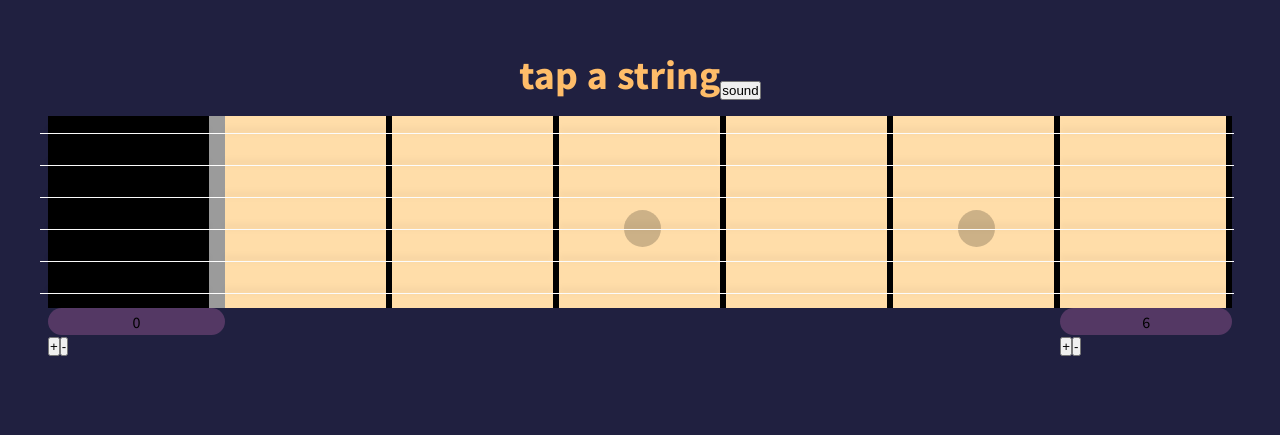
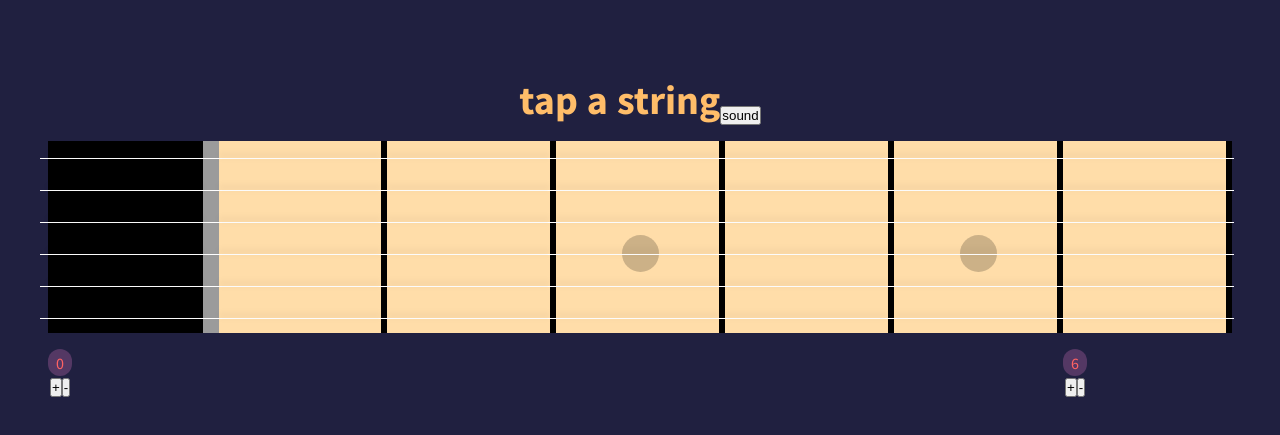
Before and after one commit to ropfoo/fretical, a Nuxt app: page / in a window 1280 px wide. Shown: the part 123-558 px from the top of the page. Built offline with nearby package versions, Linux system fonts and the light colour scheme.

Commit message:
fixed some alignment problems

```diff
--- a/assets/scss/components/layout/_fret.scss
+++ b/assets/scss/components/layout/_fret.scss
@@ -33,6 +33,7 @@ $fret-thickness: 0.4rem;
       border: 0;
       border-bottom: 1rem solid rgb(155, 155, 155);
       display: grid;
+      height: 5rem;
       order: 2;
     }
   }
@@ -47,7 +48,7 @@ $fret-thickness: 0.4rem;
     z-index: 0;
 
     @include media-xsmall {
-      width: 80%;
+      width: 100%;
     }
 
     &--circle {
@@ -56,6 +57,10 @@ $fret-thickness: 0.4rem;
       height: 2.3rem;
       background: $color-fret-circle;
       border-radius: 50%;
+
+      @include media-xsmall {
+        margin-left: 25%;
+      }
     }
   }
 
@@ -67,7 +72,7 @@ $fret-thickness: 0.4rem;
     color: $color-light-secondary;
     margin: 1rem 0rem;
     z-index: 2;
-    width: 25%;
+    width: 1.5rem;
 
     @include media-xsmall {
       margin: 1rem 1rem;
--- a/assets/scss/components/layout/_fretboard-view.scss
+++ b/assets/scss/components/layout/_fretboard-view.scss
@@ -22,13 +22,16 @@
 
     h1 {
       font-size: 2.5rem;
+      text-align: center;
     }
 
     @include media-xsmall {
       align-items: center;
       flex-direction: column;
+      justify-content: center;
       grid-column: 3;
       grid-row: 2;
+      padding: 3rem;
     }
   }
 }
--- a/assets/scss/components/layout/_string.scss
+++ b/assets/scss/components/layout/_string.scss
@@ -10,7 +10,7 @@
 
   @include media-xsmall {
     flex-direction: row;
-    padding: 0rem 0.9rem;
+    padding: 0rem 0.5rem;
   }
 
   &:hover {
@@ -29,11 +29,11 @@
     z-index: 0;
 
     @include media-xsmall {
-      //border: none;
+      border: none;
       border-left: 0.1rem solid #ffffff;
-      height: 100%;
-      //height: 7px;
-      margin: 1rem -2rem;
+      height: 110%;
+      margin: 0rem 0rem;
+      width: 0;
     }
   }
 
@@ -70,6 +70,10 @@
     border-radius: 100%;
     text-align: center;
 
+    @include media-xsmall {
+      padding: 0;
+    }
+
     &--hidden {
       position: absolute;
       padding: 0.08rem 0.08rem;
--- a/components/Fret.vue
+++ b/components/Fret.vue
@@ -14,11 +14,8 @@
         <div class="c-fret__circle-container--circle"></div>
       </div>
       <!-- Checkes if first or last fret to show range number -->
-      <template
-        class="c-fret__number-container"
-        :style="{ background: 'none' }"
-        v-if="isFirst || isLast"
-      >
+      <template :style="{ background: 'none' }" v-if="isFirst || isLast">
+        <div class="c-fret__number-container">
           <div class="c-fret__number-container__number">{{ number }}</div>
           <div v-if="isFirst">
             <button @click="setFirstFret(1)">+</button>
@@ -27,6 +24,7 @@
           <div v-else>
             <button @click="setLastFret(1)">+</button>
             <button @click="setLastFret(-1)">-</button>
+          </div>
         </div>
       </template>
       <template v-else>
```
Lines whose indentation alone changed are shown as unchanged.
